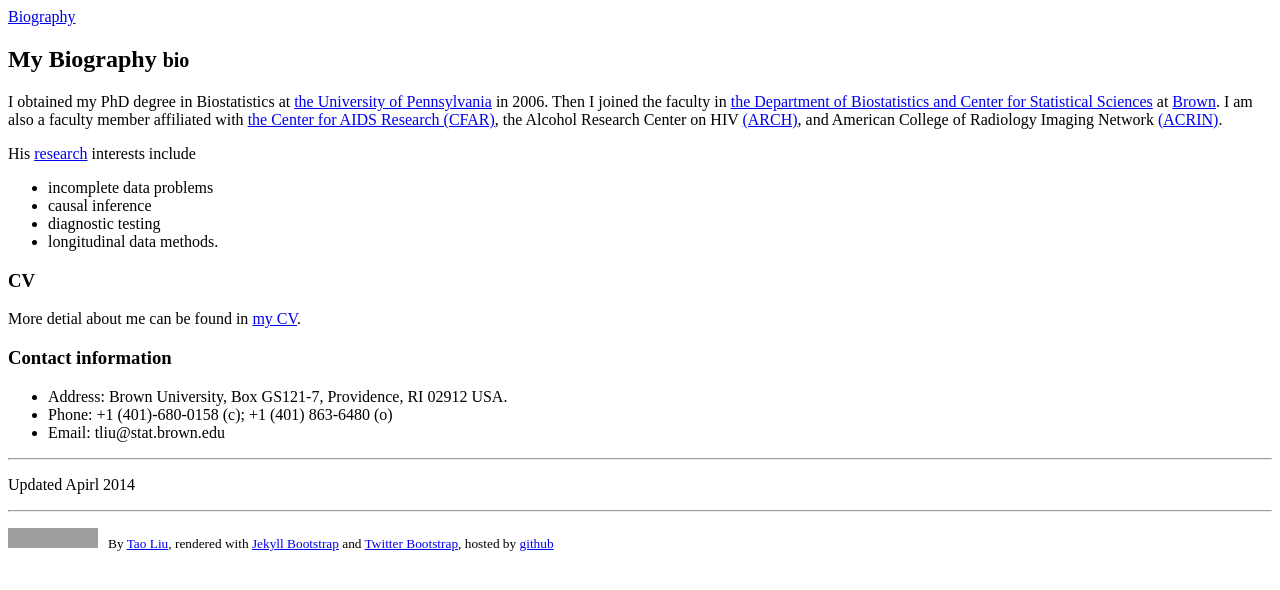
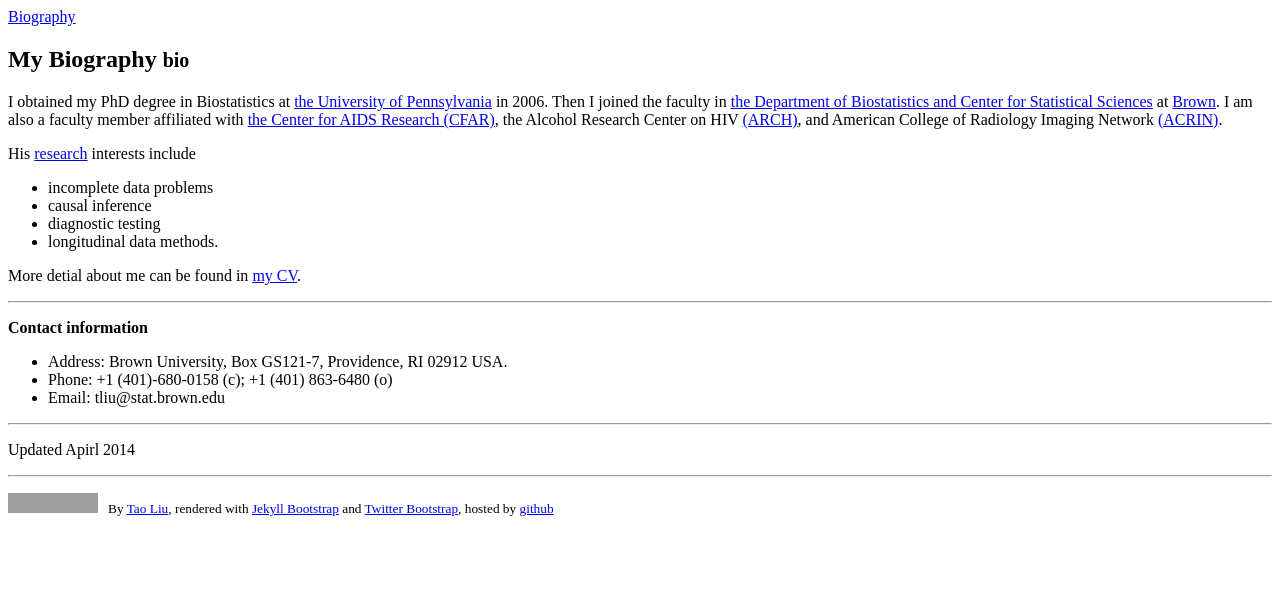
Before and after one commit to taotliu/my_bio, a Jekyll site: the page built from index.md, in a window 1280 px wide. Shown: the top 590 px of the page. Built offline with Jekyll 4.4.1, drawn with Linux system fonts in a browser that asks for light colours; grey boxes are pictures that could not be loaded.

Commit message:
bio updated

```diff
--- a/index.md
+++ b/index.md
@@ -13,11 +13,11 @@ His [research](taotliu.github.io/my_research) interests include
 - diagnostic testing
 - longitudinal data methods.
 
-### CV
-
 More detial about me can be found in [my CV](.).
 
-### Contact information
+---
+
+**Contact information**
 
 - Address: Brown University, Box GS121-7, Providence, RI 02912 USA.
 - Phone: +1 (401)-680-0158 (c); +1 (401) 863-6480 (o)
```
